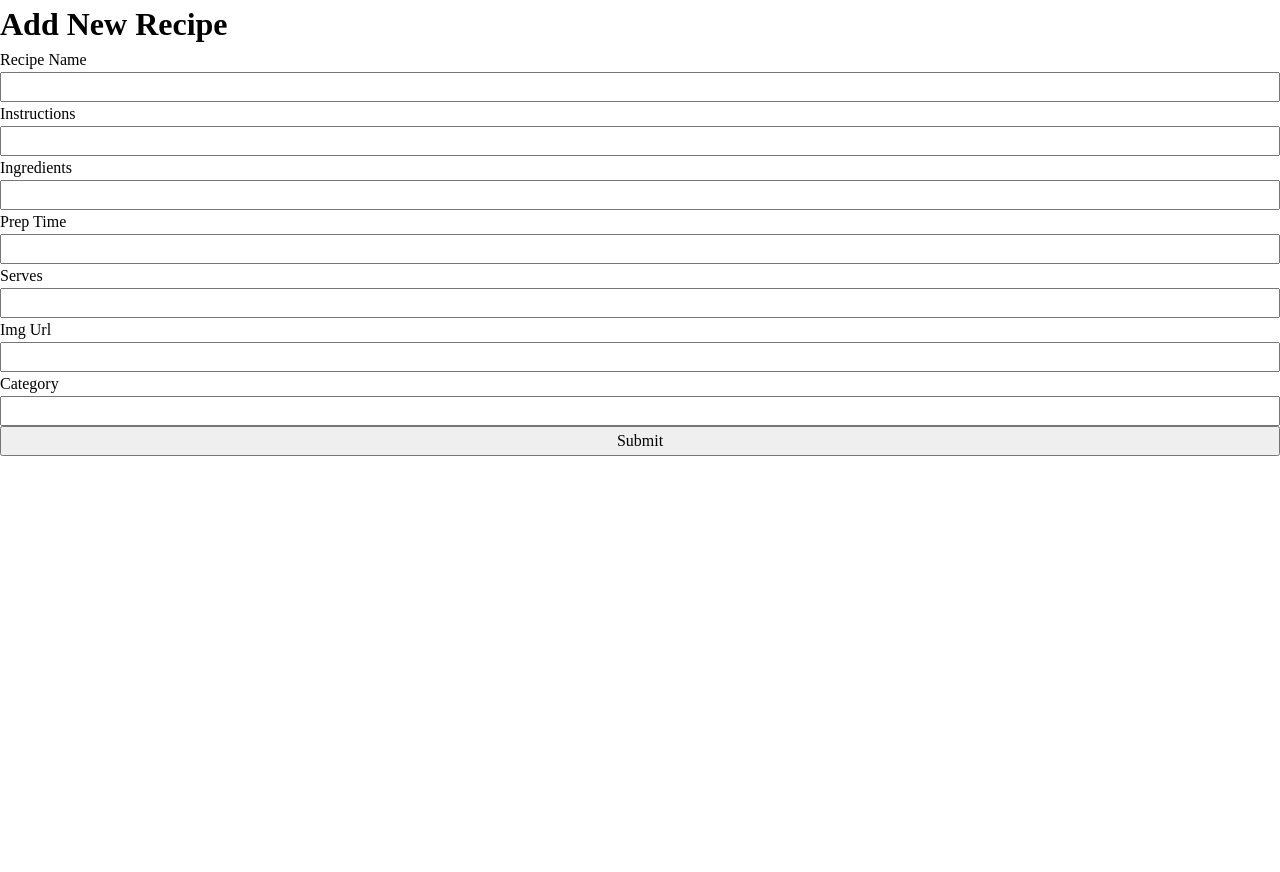
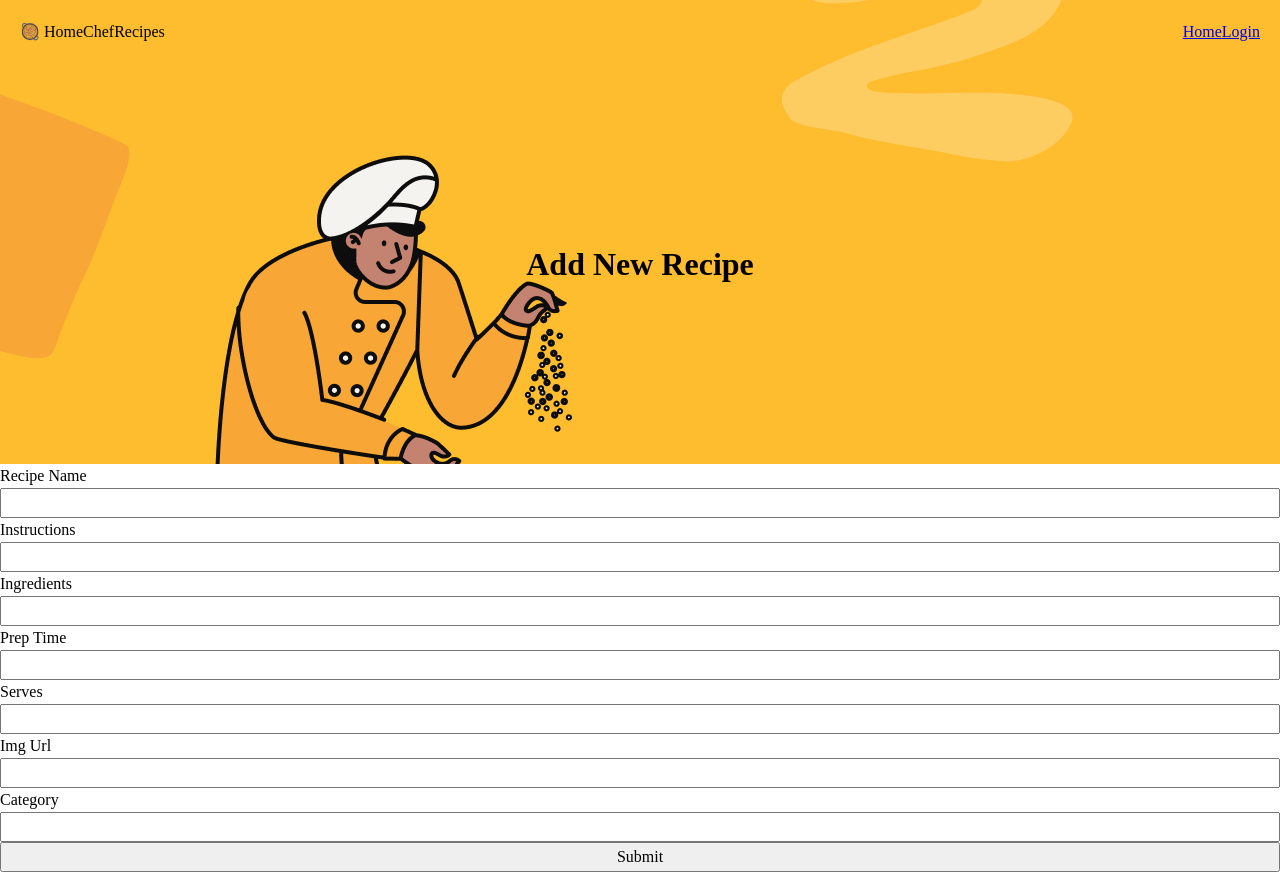
Before and after one commit to JShruti/group-project-recipes-front-end, a Next.js app: page /add-new-recipe in a window 1280 px wide. Before the commit the page ends 800 px from the top, so only its background shows below. Built offline with nearby package versions, Linux system fonts and the light colour scheme.

Commit message:
modified /add-new-recipe

```diff
--- a/src/pages/add-new-recipe.tsx
+++ b/src/pages/add-new-recipe.tsx
@@ -1,3 +1,4 @@
+import NavBar from "@/components/navbar";
 import { ChangeEvent, FormEvent, useState } from "react";
 
 const AddNewRecipe = () => {
@@ -42,8 +43,14 @@ const AddNewRecipe = () => {
 
   return (
     <>
-      <h1>Add New Recipe</h1>
-      <form className="my-form" onSubmit={handleForm}>
+      <div className="header-nav-login-ar">
+        <NavBar />
+        <header>
+          <h1>Add New Recipe</h1>
+        </header>
+      </div>
+
+      <form className="form" onSubmit={handleForm}>
         <label htmlFor="recipeName">Recipe Name</label>
         <input id="recipeName" type="text"></input>
 
--- a/src/pages/recipes.tsx
+++ b/src/pages/recipes.tsx
@@ -36,7 +36,7 @@ const Recipes = () => {
 
   return (
     <div>
-      <div className="header-nav-login">
+      <div className="header-nav-login-mp">
         <NavBar />
 
         <header>
@@ -78,7 +78,7 @@ const Recipes = () => {
               return (
                 <div className="recipe-card" key={recipe.id}>
                   {/* <Image src="/" /> */}
-                  <div className="recipe-card-picture" />
+                  <div className="recipe-card-picture">{recipe.img_url}</div>
                   <div className="recipe-card-details">
                     <h3>{recipe.name}</h3>
                     <span>⭐️⭐️⭐️⭐️⭐️</span>
--- a/src/styles/globals.css
+++ b/src/styles/globals.css
@@ -1,8 +1,3 @@
-.my-form {
-  display: flex;
-  flex-direction: column;
-}
-
 .container {
   max-width: 1280px;
   margin-left: auto;
@@ -39,7 +34,6 @@ main {
 
 .recipe-list {
   grid-column: span 8;
-
   display: grid;
   grid-template-columns: repeat(8, 1fr);
   gap: 20px;
@@ -49,12 +43,6 @@ main {
   grid-column: span 8;
 }
 
-/*
-  - Currently child divs are beneath each other
-  because they are display block by default
-  If I change .recipe-card to display flex I can put them
-  next to each other
-*/
 .recipe-card {
   grid-column: span 4;
   height: 200px;
@@ -62,12 +50,13 @@ main {
   box-shadow: 0px 7px 24px 0px rgba(0, 0, 0, 0.1);
   border-radius: 15px;
   padding: 25px;
+  display: flex;
 }
 
 .recipe-card-picture {
   width: 50%;
   height: 10px;
-  background-color: red;
+  background-image: url("");
 }
 
 ul {
@@ -88,6 +77,16 @@ ul {
   font-size: 80px;
 }
 
-.header-nav-login {
+.header-nav-login-mp {
   background-image: url("/bg-1.png");
 }
+
+.header-nav-login-ar {
+  background-image: url("/bg-4.png");
+}
+
+.form {
+  display: flex;
+  justify-content: center;
+  flex-direction: column;
+}
```
